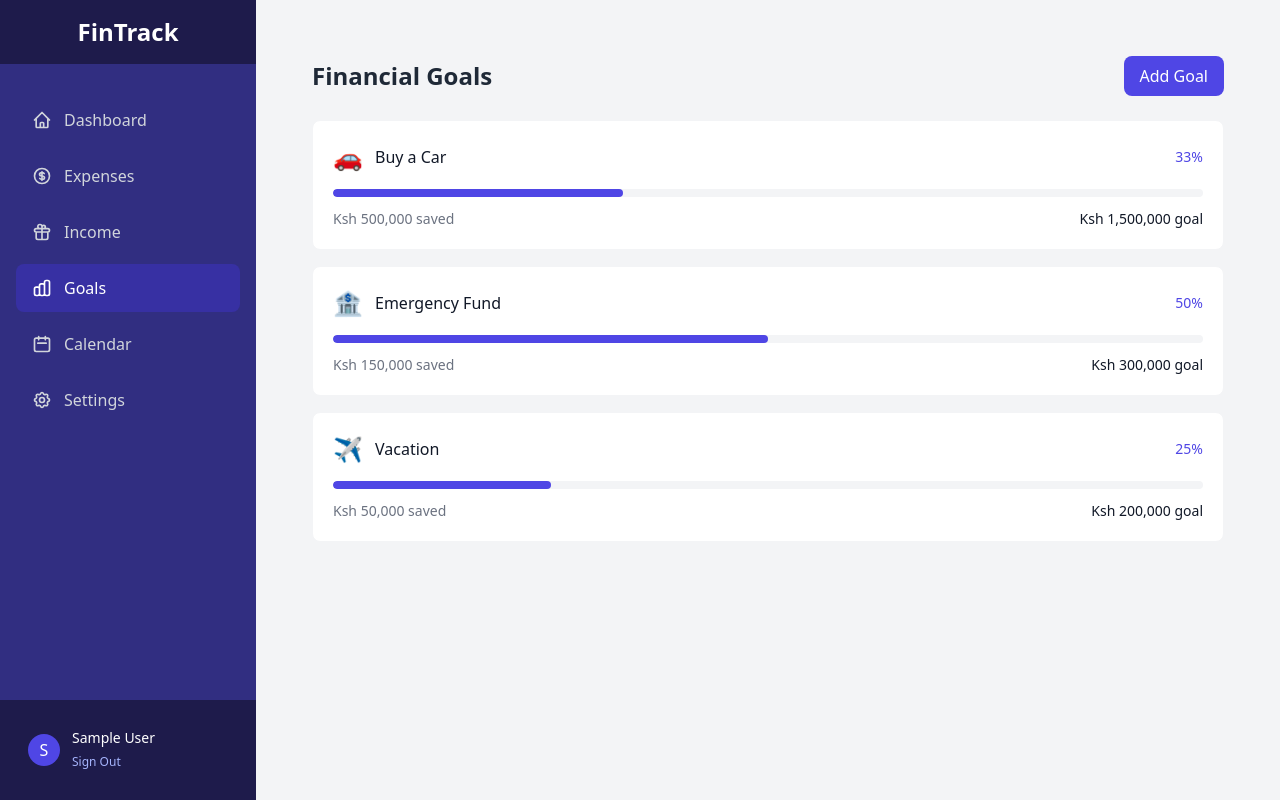
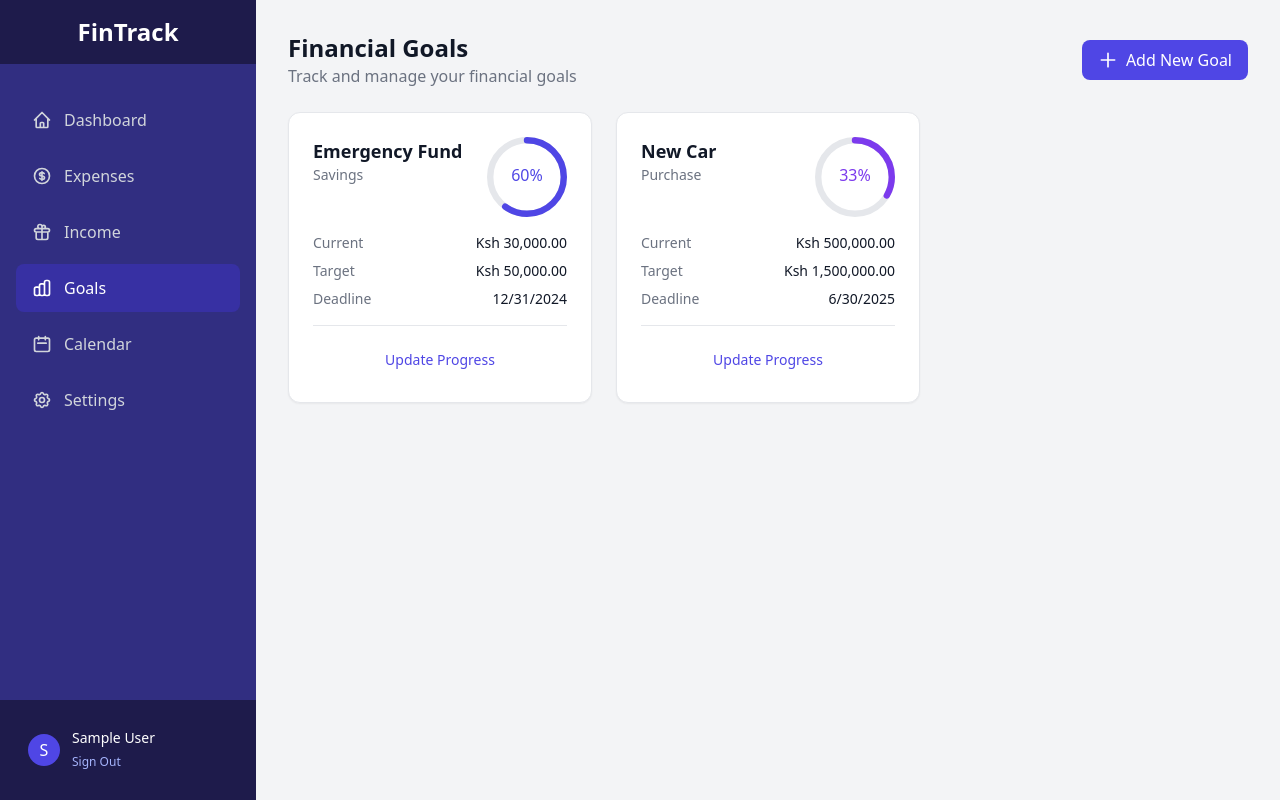
Before and after one commit to Maalim98/financial-tracker, a React (Vite) app: page /goals in a window 1280 px wide. Built offline with nearby package versions, Linux system fonts and the light colour scheme; sample sign-in values are in the browser's storage.

Commit message:
Add circular progress visualization for goal tracking

```diff
--- a/package.json
+++ b/package.json
@@ -11,6 +11,7 @@
   },
   "dependencies": {
     "react": "^18.3.1",
+    "react-circular-progressbar": "^2.1.0",
     "react-dom": "^18.3.1"
   },
   "devDependencies": {
--- a/src/pages/Goals.jsx
+++ b/src/pages/Goals.jsx
@@ -1,112 +1,218 @@
 import { useState } from 'react';
-import { formatCurrency } from '../utils/formatCurrency';
+import { CircularProgressbar, buildStyles } from 'react-circular-progressbar';
+import 'react-circular-progressbar/dist/styles.css';
 
-function Goals() {
-  const [showAddGoal, setShowAddGoal] = useState(false);
-
-  const goals = [
+export default function Goals() {
+  const [goals, setGoals] = useState([
     {
       id: 1,
-      title: 'Buy a Car',
-      target: 1500000,
-      saved: 500000,
+      title: 'Emergency Fund',
+      target: 50000,
+      current: 30000,
       deadline: '2024-12-31',
-      icon: '🚗'
+      category: 'Savings',
+      color: '#4F46E5'
     },
     {
       id: 2,
-      title: 'Emergency Fund',
-      target: 300000,
-      saved: 150000,
-      deadline: '2024-06-30',
-      icon: '🏦'
+      title: 'New Car',
+      target: 1500000,
+      current: 500000,
+      deadline: '2025-06-30',
+      category: 'Purchase',
+      color: '#7C3AED'
     },
-    {
-      id: 3,
-      title: 'Vacation',
-      target: 200000,
-      saved: 50000,
-      deadline: '2024-08-15',
-      icon: '✈️'
-    }
-  ];
+    // Add more sample goals
+  ]);
+
+  const [showNewGoalModal, setShowNewGoalModal] = useState(false);
+  const [newGoal, setNewGoal] = useState({
+    title: '',
+    target: '',
+    deadline: '',
+    category: 'Savings',
+    current: 0
+  });
+
+  const handleAddGoal = (e) => {
+    e.preventDefault();
+    setGoals(prev => [...prev, {
+      ...newGoal,
+      id: Date.now(),
+      color: '#4F46E5',
+      target: Number(newGoal.target),
+    }]);
+    setNewGoal({
+      title: '',
+      target: '',
+      deadline: '',
+      category: 'Savings',
+      current: 0
+    });
+    setShowNewGoalModal(false);
+  };
+
+  const calculateProgress = (current, target) => {
+    return (current / target) * 100;
+  };
+
+  const formatCurrency = (amount) => {
+    return new Intl.NumberFormat('en-KE', {
+      style: 'currency',
+      currency: 'KES'
+    }).format(amount);
+  };
 
   return (
-    <div className="p-6">
-      <div className="flex justify-between items-center mb-6">
-        <h1 className="text-2xl font-bold text-gray-800 dark:text-white">Financial Goals</h1>
+    <div className="space-y-6">
+      <div className="flex justify-between items-center">
+        <div>
+          <h1 className="text-2xl font-bold text-gray-900 dark:text-white">Financial Goals</h1>
+          <p className="text-gray-500 dark:text-gray-400">Track and manage your financial goals</p>
+        </div>
         <button
-          onClick={() => setShowAddGoal(true)}
-          className="px-4 py-2 bg-indigo-600 text-white rounded-lg hover:bg-indigo-700"
+          onClick={() => setShowNewGoalModal(true)}
+          className="px-4 py-2 bg-indigo-600 text-white rounded-lg hover:bg-indigo-700 flex items-center"
         >
-          Add Goal
+          <svg className="w-5 h-5 mr-2" fill="none" stroke="currentColor" viewBox="0 0 24 24">
+            <path strokeLinecap="round" strokeLinejoin="round" strokeWidth="2" d="M12 4v16m8-8H4" />
+          </svg>
+          Add New Goal
         </button>
       </div>
 
-      <div className="grid gap-4">
-        {goals.map(goal => {
-          const progress = (goal.saved / goal.target) * 100;
-          return (
+      {/* Goals Grid */}
+      <div className="grid grid-cols-1 md:grid-cols-2 lg:grid-cols-3 gap-6">
+        {goals.map(goal => (
           <div
             key={goal.id}
-              className="bg-white dark:bg-gray-800 rounded-lg p-5 border border-gray-100 dark:border-gray-700"
+            className="bg-white dark:bg-gray-800 rounded-xl shadow-sm border border-gray-200 dark:border-gray-700 p-6"
           >
-              <div className="flex items-center justify-between">
-                <div className="flex items-center gap-3">
-                  <span className="text-2xl">{goal.icon}</span>
-                  <h3 className="font-medium text-gray-900 dark:text-white">{goal.title}</h3>
+            <div className="flex items-start justify-between mb-4">
+              <div>
+                <h3 className="text-lg font-semibold text-gray-900 dark:text-white">{goal.title}</h3>
+                <p className="text-sm text-gray-500 dark:text-gray-400">{goal.category}</p>
               </div>
-                <span className="text-sm font-medium text-indigo-600 dark:text-indigo-400">
-                  {progress.toFixed(0)}%
-                </span>
-              </div>
-
-              <div className="mt-4">
-                <div className="h-2 bg-gray-100 dark:bg-gray-700 rounded-full overflow-hidden">
-                  <div
-                    className="h-full bg-indigo-600 rounded-full transition-all duration-500"
-                    style={{ width: `${progress}%` }}
+              <div className="w-20 h-20">
+                <CircularProgressbar
+                  value={calculateProgress(goal.current, goal.target)}
+                  text={`${Math.round(calculateProgress(goal.current, goal.target))}%`}
+                  styles={buildStyles({
+                    pathColor: goal.color,
+                    textColor: goal.color,
+                    trailColor: '#E5E7EB'
+                  })}
                 />
               </div>
             </div>
 
-              <div className="mt-3 flex items-center justify-between text-sm">
-                <span className="text-gray-500 dark:text-gray-400">
-                  {formatCurrency(goal.saved)} saved
+            <div className="space-y-2">
+              <div className="flex justify-between text-sm">
+                <span className="text-gray-500 dark:text-gray-400">Current</span>
+                <span className="font-medium text-gray-900 dark:text-white">
+                  {formatCurrency(goal.current)}
                 </span>
-                <span className="text-gray-900 dark:text-white font-medium">
-                  {formatCurrency(goal.target)} goal
+              </div>
+              <div className="flex justify-between text-sm">
+                <span className="text-gray-500 dark:text-gray-400">Target</span>
+                <span className="font-medium text-gray-900 dark:text-white">
+                  {formatCurrency(goal.target)}
+                </span>
+              </div>
+              <div className="flex justify-between text-sm">
+                <span className="text-gray-500 dark:text-gray-400">Deadline</span>
+                <span className="font-medium text-gray-900 dark:text-white">
+                  {new Date(goal.deadline).toLocaleDateString()}
                 </span>
               </div>
             </div>
-          );
-        })}
+
+            <div className="mt-4 pt-4 border-t border-gray-200 dark:border-gray-700">
+              <button className="w-full px-4 py-2 text-sm text-indigo-600 dark:text-indigo-400 hover:bg-indigo-50 dark:hover:bg-indigo-900/30 rounded-lg">
+                Update Progress
+              </button>
+            </div>
+          </div>
+        ))}
       </div>
 
-      {showAddGoal && (
-        <div className="fixed inset-0 bg-black/50 flex items-center justify-center z-50 p-4">
+      {/* Add New Goal Modal */}
+      {showNewGoalModal && (
+        <div className="fixed inset-0 bg-black bg-opacity-50 flex items-center justify-center p-4 z-50">
           <div className="bg-white dark:bg-gray-800 rounded-lg p-6 w-full max-w-md">
-            <h2 className="text-xl font-semibold text-gray-900 dark:text-white mb-4">New Goal</h2>
-            <form className="space-y-4">
+            <div className="flex justify-between items-center mb-4">
+              <h2 className="text-xl font-bold text-gray-900 dark:text-white">Add New Goal</h2>
+              <button
+                onClick={() => setShowNewGoalModal(false)}
+                className="text-gray-500 hover:text-gray-700 dark:hover:text-gray-300"
+              >
+                ✕
+              </button>
+            </div>
+
+            <form onSubmit={handleAddGoal} className="space-y-4">
+              <div>
+                <label className="block text-sm font-medium text-gray-700 dark:text-gray-300 mb-1">
+                  Goal Title
+                </label>
                 <input
                   type="text"
-                placeholder="Goal name"
-                className="w-full px-3 py-2 rounded-lg border bg-white dark:bg-gray-700 dark:border-gray-600 dark:text-white"
+                  value={newGoal.title}
+                  onChange={(e) => setNewGoal(prev => ({ ...prev, title: e.target.value }))}
+                  className="w-full px-3 py-2 border rounded-lg dark:bg-gray-700 dark:border-gray-600 dark:text-white"
+                  required
                 />
+              </div>
+
+              <div>
+                <label className="block text-sm font-medium text-gray-700 dark:text-gray-300 mb-1">
+                  Target Amount
+                </label>
                 <input
                   type="number"
-                placeholder="Target amount"
-                className="w-full px-3 py-2 rounded-lg border bg-white dark:bg-gray-700 dark:border-gray-600 dark:text-white"
+                  value={newGoal.target}
+                  onChange={(e) => setNewGoal(prev => ({ ...prev, target: e.target.value }))}
+                  className="w-full px-3 py-2 border rounded-lg dark:bg-gray-700 dark:border-gray-600 dark:text-white"
+                  required
                 />
+              </div>
+
+              <div>
+                <label className="block text-sm font-medium text-gray-700 dark:text-gray-300 mb-1">
+                  Deadline
+                </label>
                 <input
                   type="date"
-                className="w-full px-3 py-2 rounded-lg border bg-white dark:bg-gray-700 dark:border-gray-600 dark:text-white"
+                  value={newGoal.deadline}
+                  onChange={(e) => setNewGoal(prev => ({ ...prev, deadline: e.target.value }))}
+                  className="w-full px-3 py-2 border rounded-lg dark:bg-gray-700 dark:border-gray-600 dark:text-white"
+                  required
                 />
-              <div className="flex justify-end gap-3">
+              </div>
+
+              <div>
+                <label className="block text-sm font-medium text-gray-700 dark:text-gray-300 mb-1">
+                  Category
+                </label>
+                <select
+                  value={newGoal.category}
+                  onChange={(e) => setNewGoal(prev => ({ ...prev, category: e.target.value }))}
+                  className="w-full px-3 py-2 border rounded-lg dark:bg-gray-700 dark:border-gray-600 dark:text-white"
+                >
+                  <option value="Savings">Savings</option>
+                  <option value="Purchase">Purchase</option>
+                  <option value="Investment">Investment</option>
+                  <option value="Debt">Debt Repayment</option>
+                  <option value="Education">Education</option>
+                  <option value="Travel">Travel</option>
+                </select>
+              </div>
+
+              <div className="flex justify-end gap-2 mt-6">
                 <button
                   type="button"
-                  onClick={() => setShowAddGoal(false)}
-                  className="px-4 py-2 text-gray-600 dark:text-gray-400"
+                  onClick={() => setShowNewGoalModal(false)}
+                  className="px-4 py-2 text-gray-700 dark:text-gray-300 hover:bg-gray-100 dark:hover:bg-gray-700 rounded-lg"
                 >
                   Cancel
                 </button>
@@ -114,7 +220,7 @@ function Goals() {
                   type="submit"
                   className="px-4 py-2 bg-indigo-600 text-white rounded-lg hover:bg-indigo-700"
                 >
-                  Create
+                  Create Goal
                 </button>
               </div>
             </form>
@@ -124,5 +230,3 @@ function Goals() {
     </div>
   );
 }
-
-export default Goals;
--- a/tailwind.config.js
+++ b/tailwind.config.js
@@ -1,3 +1,4 @@
+/* eslint-env node */
 /** @type {import('tailwindcss').Config} */
 module.exports = {
   darkMode: 'class',
```
Also changed, not shown: src/context/ThemeContext.jsx (+7 -2 lines), 1 other file (tests, documents, lock files or other folders). Lines whose indentation alone changed are shown as unchanged.
